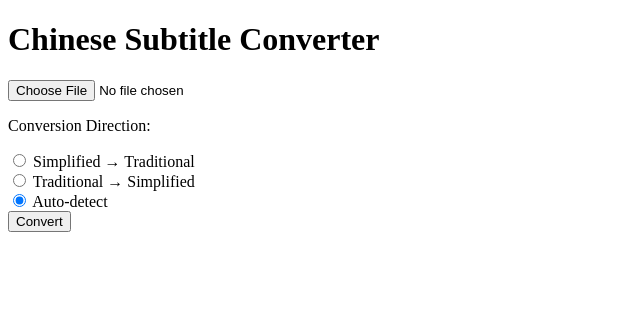
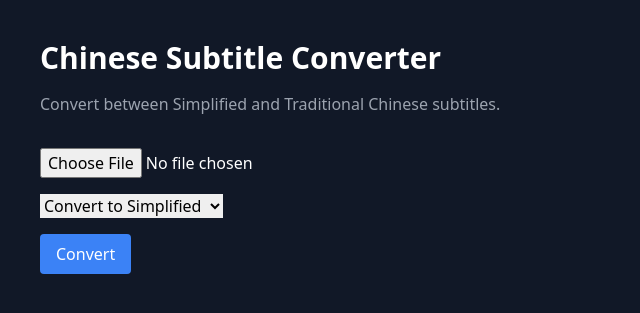
Before and after one commit to lokosmotos/Danialspacex, a Flask app: template templates/chinese_converter.html in a window 1280 px wide. Shown: the top 313 px of the page, without its empty margins (0-640 px from the left). Run offline with Flask 3, Linux system fonts and the light colour scheme; the template is opened without the code that fills it, so the values that code supplies are empty.

Commit message:
Update chinese_converter.html

```diff
--- a/templates/chinese_converter.html
+++ b/templates/chinese_converter.html
@@ -1,22 +1,21 @@
 <!DOCTYPE html>
-<html>
+<html lang="en">
 <head>
-    <title>Chinese Converter</title>
+  <meta charset="UTF-8">
+  <title>Chinese Converter | Danial Space X</title>
+  <link href="https://cdn.jsdelivr.net/npm/tailwindcss@2.2.19/dist/tailwind.min.css" rel="stylesheet">
 </head>
-<body>
-    <h1>Chinese Subtitle Converter</h1>
-    <form method="post" enctype="multipart/form-data" action="/convert-chinese">
-        <input type="file" name="file" accept=".srt" required>
-        <div>
-            <p>Conversion Direction:</p>
-            <input type="radio" id="s2t" name="target" value="s2t">
-            <label for="s2t">Simplified → Traditional</label><br>
-            <input type="radio" id="t2s" name="target" value="t2s">
-            <label for="t2s">Traditional → Simplified</label><br>
-            <input type="radio" id="auto" name="target" value="auto" checked>
-            <label for="auto">Auto-detect</label>
-        </div>
-        <button type="submit">Convert</button>
-    </form>
+<body class="bg-gray-900 text-white p-10">
+  <h1 class="text-3xl font-bold mb-4">Chinese Subtitle Converter</h1>
+  <p class="mb-8 text-gray-400">Convert between Simplified and Traditional Chinese subtitles.</p>
+
+  <form method="POST" enctype="multipart/form-data">
+    <input type="file" name="subtitle_file" accept=".srt,.txt" class="mb-4 block text-white">
+    <select name="conversion_type" class="mb-4 block text-black">
+      <option value="simplified">Convert to Simplified</option>
+      <option value="traditional">Convert to Traditional</option>
+    </select>
+    <button type="submit" class="bg-blue-500 hover:bg-blue-600 text-white px-4 py-2 rounded">Convert</button>
+  </form>
 </body>
 </html>
```
